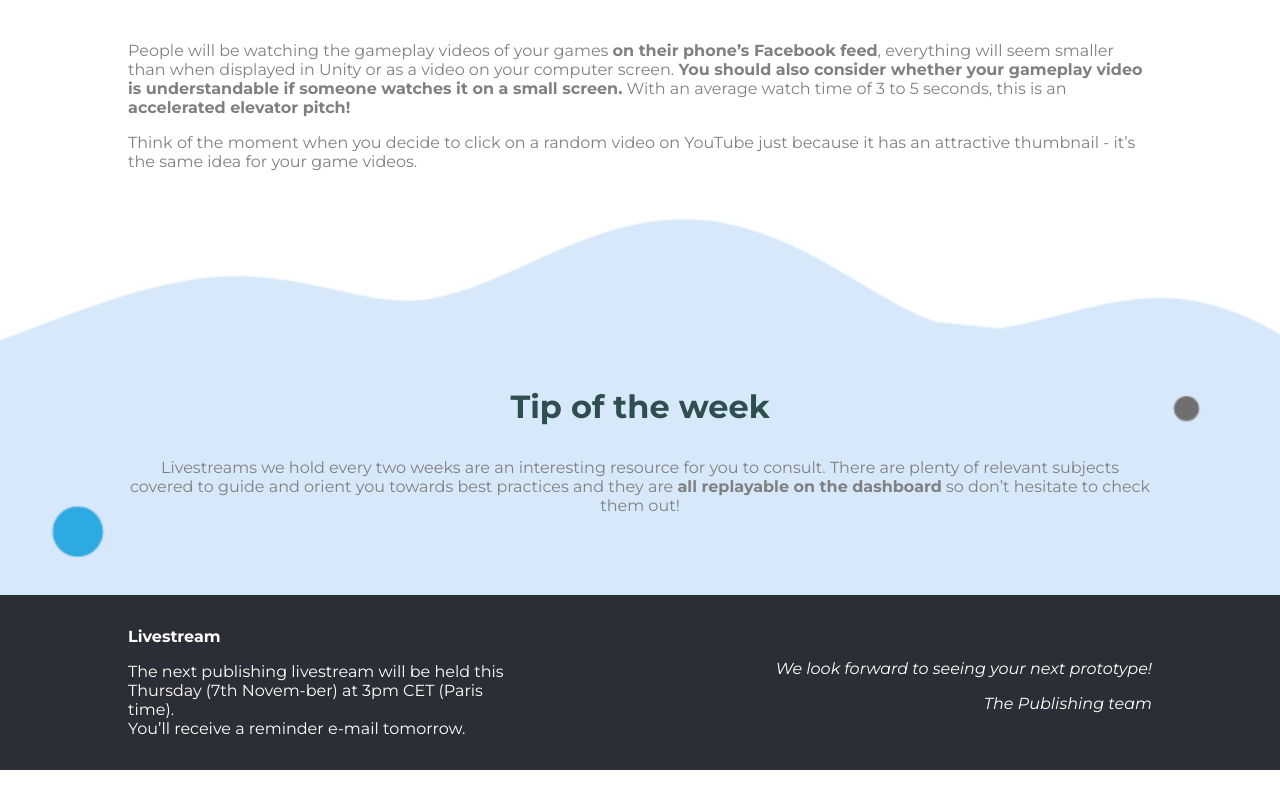
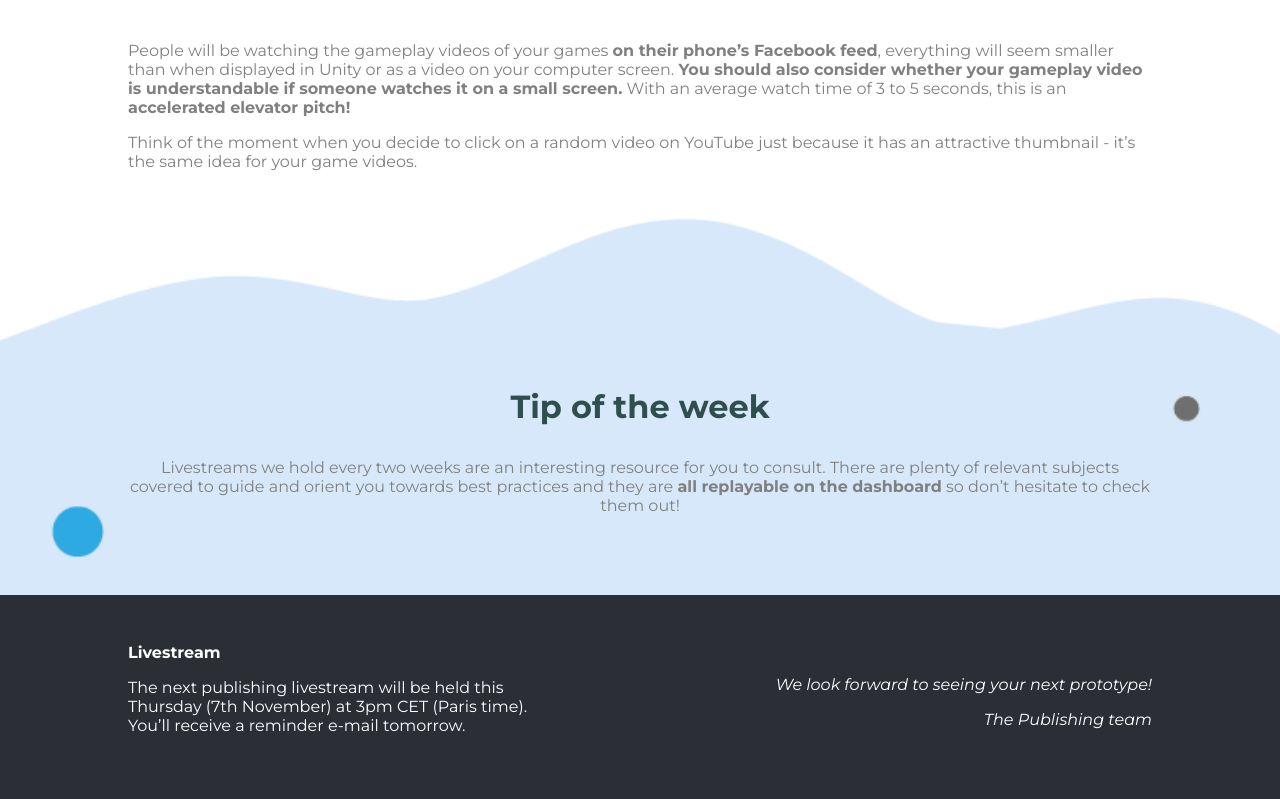
Before and after one commit to santarinareyes/responsivhemsida1, a website: page index.html in a window 1280 px wide. Shown: the part 1960-2759 px from the top of the page. Before the commit the page ends 2730 px from the top, so only its background shows below. Drawn offline with Linux system fonts and the light colour scheme.

Commit message:
responsive done

```diff
--- a/index.html
+++ b/index.html
@@ -29,7 +29,7 @@
 
         <p class="article1-p">Many elements can be used to make your game clearer:</p>
 
-        <p class="article1-p">For instance, ask yourself if a user’s inte-raction with the game is <strong>evident</strong>, for example, can she tell which character she <strong>controls?</strong> Is the <strong>objective clear?</strong> Does it look <strong>fun to play?</strong> Has she understood the game after 1 second (great!) or after 10 seconds (too long!).</p>
+        <p class="article1-p">For instance, ask yourself if a user’s interaction with the game is <strong>evident</strong>, for example, can she tell which character she <strong>controls?</strong> Is the <strong>objective clear?</strong> Does it look <strong>fun to play?</strong> Has she understood the game after 1 second (great!) or after 10 seconds (too long!).</p>
 
         <p class="article1-p">Make sure to <strong>use colours</strong> to help indicate the gameplay rules. For instance, in Helix Jump, obstacles are <strong>clearly contrasted</strong> (in orange here) and instantly recognized as a threat.</p>
 </div>
@@ -71,7 +71,7 @@
     <div class="footer-item1">
     <h2 class="footer-h2">Livestream</h2>
 
-    <p class="footer-p f1-1">The next publishing livestream will be held this Thursday (7th Novem-ber) at 3pm CET (Paris time).</p>
+    <p class="footer-p f1-1">The next publishing livestream will be held this Thursday (7th November) at 3pm CET (Paris time).</p>
 
     <p class="footer-p f1-2">You’ll receive a reminder e-mail tomorrow.</p>
     </div>
--- a/sass/footer.scss
+++ b/sass/footer.scss
@@ -11,7 +11,7 @@
 }
 
 .footer-h2 {
-    padding: 2rem 0 1rem 0;
+    padding: 3rem 0 1rem 0;
 }
 
 .footer-item1, .footer-item2 {
@@ -22,8 +22,12 @@
     margin-right: 2rem;
 }
 
+.f1-2 {
+    padding-bottom: 2rem;
+}
+
 .f2-1 {
-    padding: 4rem 0 1rem 0;
+    padding: 5rem 0 1rem 0;
 }
 
 .f2-2, .f2-1 {
```
Also changed, not shown: style.css.
